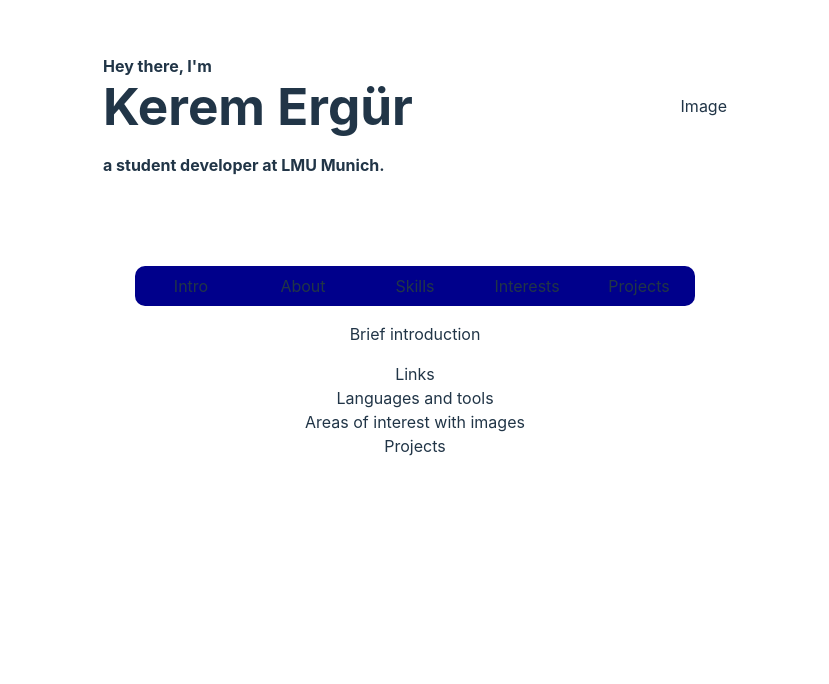
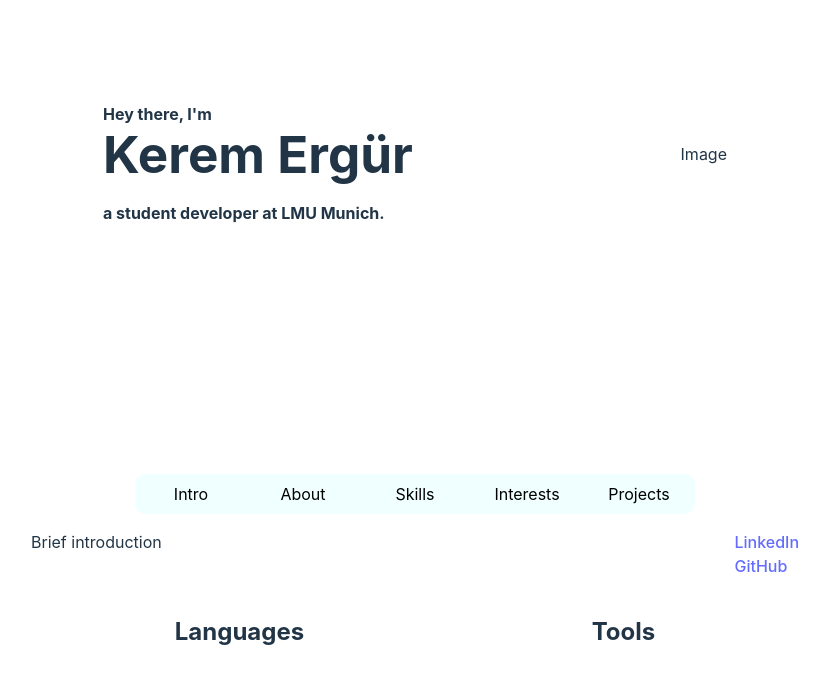
Before and after one commit to keremergur/portfolio, a Vue app: page / in a window 1280 px wide. Shown: the part 198-882 px from the top of the page, without its empty margins (225-1054 px from the left). Before the commit the page ends 800 px from the top, so only its background shows below. Built offline with nearby package versions, Linux system fonts and the light colour scheme.

Commit message:
main into sections

```diff
--- a/src/App.vue
+++ b/src/App.vue
@@ -1,5 +1,5 @@
 <script setup>
-
+import Navbar from './components/Navbar.vue';
 </script>
 
 <template>
@@ -10,23 +10,34 @@
       <h1>Kerem Ergür</h1>
       <h4>a student developer at LMU Munich.</h4>
     </div>
-    <div class="photo">
+    <div>
       <p>Image</p>
     </div>
   </header>
-  <nav>
-  	<li>Intro</li>
-  	<li>About</li>
-  	<li>Skills</li>
-  	<li>Interests</li>
-  	<li>Projects</li>
-  </nav>
+  <Navbar />
   <main>
-  	<p>Brief introduction</p>
-  	<aside>Links</aside>
-  	<div>Languages and tools</div>
-  	<div>Areas of interest with images</div>
-  	<div>Projects</div>
+  	<section id="about">
+  	  <p>Brief introduction</p>
+  	  <ul>
+  	  	<li><a>LinkedIn</a></li>
+  	  	<li><a>GitHub</a></li>
+  	  </ul>
+  	</section>
+  	<section id="skills">
+  	  <div>
+  		<h2>Languages</h2>
+  	  </div>
+  	  <div>
+  	  	<h2>Tools</h2>
+  	  </div>
+  	  <!-- component (2) -->
+  	</section>
+  	<section id="interests">
+  	<!-- component many -->
+  	</section>
+  	<section id="projects">
+  	<!-- component many -->
+  	</section>
   </main>
 </div>
 </template>
@@ -38,7 +49,7 @@ header {
 	align-items: center;
 	justify-content: space-between;
 	width: 65%;
-	margin: 0 auto;
+	margin: 10rem auto;
 }
 h1 {
 	margin: 0;
@@ -47,19 +58,23 @@ h4 {
 	margin: 0;
 	padding-top: 1.2rem;
 }
-nav {
-	background-color: darkblue;
-	border-radius: 10px;
-	width: fit-content;
-	margin: 0 auto;
-}
-nav li {
-	display: inline-block;
-	list-style: none;
-	padding: 0.5rem 1rem;;
-	width: 5rem;
-}
 .greet {
 	text-align: left;
 }
+#about {
+	width: 80%;
+	margin: 0 auto;
+	display: flex;
+	justify-content: space-between;
+}
+li {
+	display: block;
+	text-align: left;
+}
+#skills {
+	display: flex;
+	justify-content: space-around;
+	width: 80%;
+	margin: 0 auto;
+}
 </style>
--- /dev/null
+++ b/src/components/Navbar.vue
@@ -0,0 +1,32 @@
+<script setup>
+
+</script>
+
+<template>
+  <nav>
+	<li>Intro</li>
+	<li>About</li>
+	<li>Skills</li>
+	<li>Interests</li>
+	<li>Projects</li>
+  </nav>
+</template>
+
+<style scoped>
+nav {
+	background-color: azure;
+	border-radius: 10px;
+	width: fit-content;
+	margin: 0 auto;
+}
+nav li {
+	color: black;
+	display: inline-block;
+	list-style: none;
+	padding: 0.5rem 1rem;;
+	width: 5rem;
+}
+nav li:hover {
+	background-color: cyan;
+}
+</style>
```
